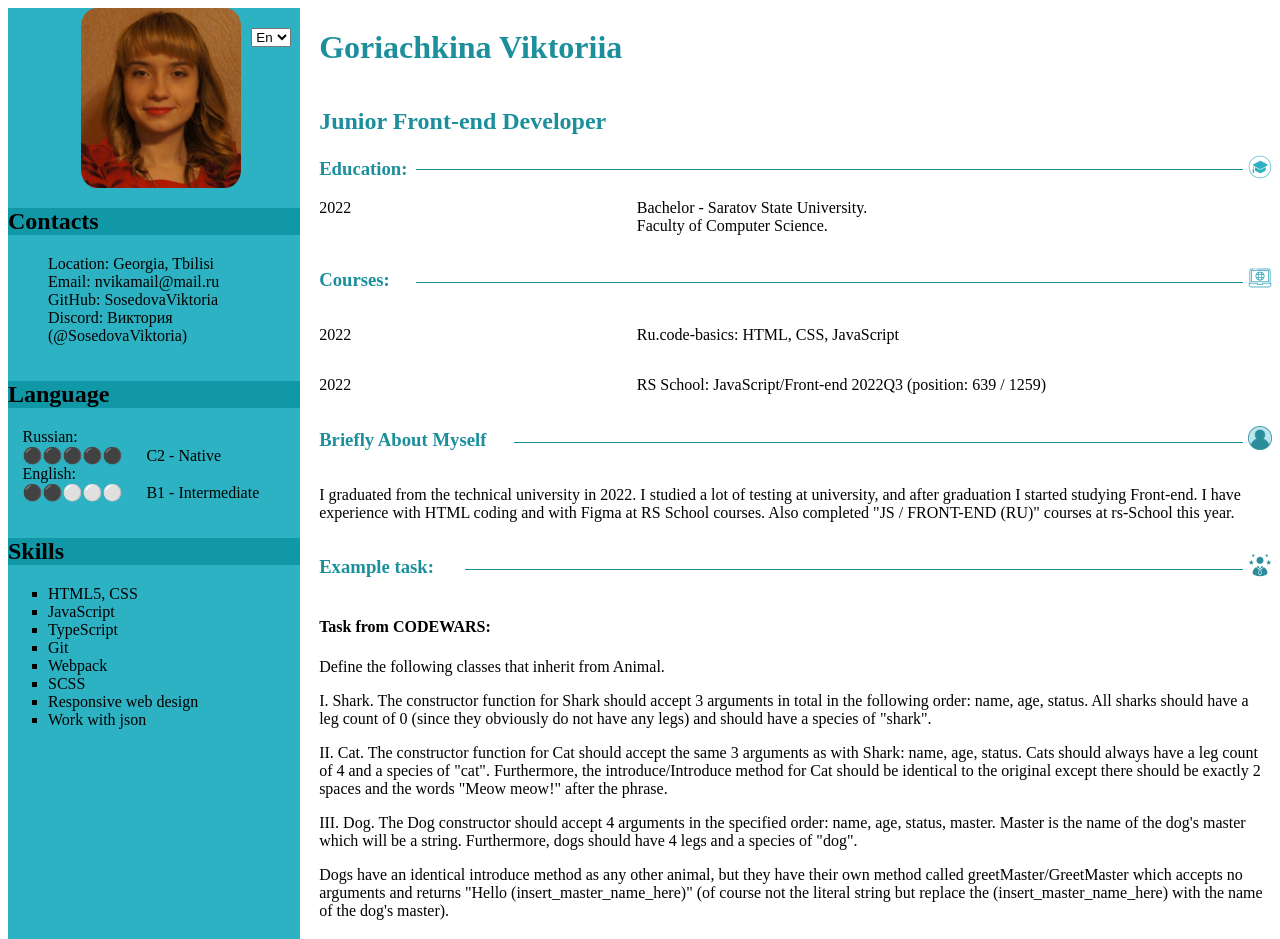
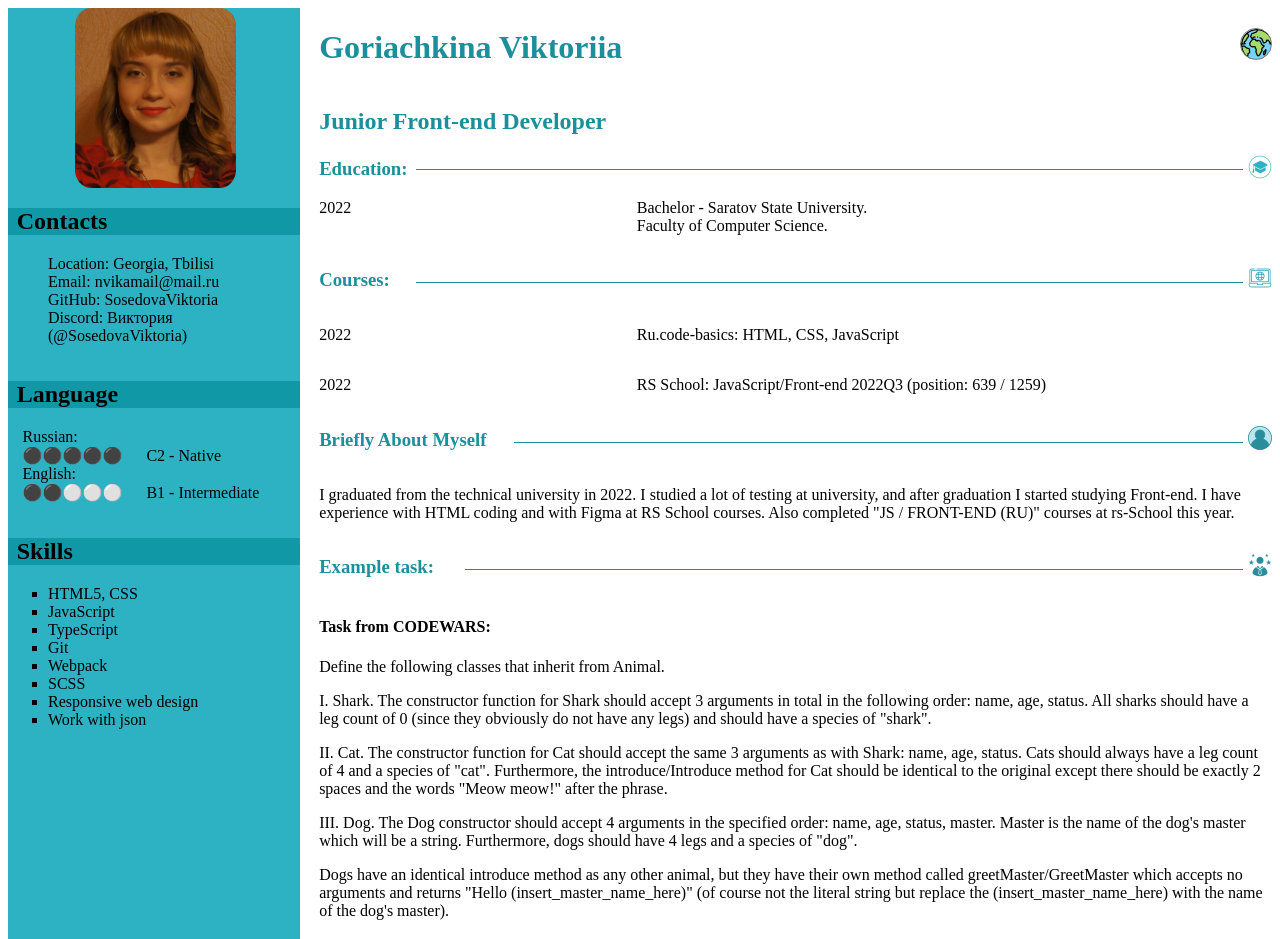
Before and after one commit to SosedovaViktoria/rsschool-cv, a plain HTML site: page index.html in a window 1280 px wide. Shown: the top 939 px of the page. Drawn offline with nearby package versions, Linux system fonts and the light colour scheme; files whose address does not match are found by name.

Commit message:
fix: updated icon for multilang

```diff
--- a/index.html
+++ b/index.html
@@ -14,13 +14,14 @@
 <body>
   <div class="mainContent">
     <div class="summary">
-      <div class="header">
-        <img id="myFaceImg" src="./image.jpg" alt="My photo">
+      <img id="myFaceImg" src="./image.jpg" alt="My photo">
+      <!-- <div class="header">
+
         <select id="changeLang">
           <option value="en" selected>En</option>
           <option value="ru">Ru</option>
         </select>
-      </div>
+      </div> -->
       <section id="Contacts" class="Contacts">
         <h2 class="sabheader contact">Contacts</h2>
         <ul>
@@ -55,7 +56,14 @@
       </section>
     </div>
     <div class="detailedInformation">
-      <h1 class="indent name">Goriachkina Viktoriia</h1>
+      <div class="nameHeader">
+        <h1 class="indent name">Goriachkina Viktoriia</h1>
+        <select id="changeLang">
+          <option style="display:none" disabled selected value></option>
+          <option value="en">En</option>
+          <option value="ru">Ru</option>
+        </select>
+      </div>
       <h2 class="indent career">Junior Front-end Developer</h2>
       <div class="blockForHeading indent">
         <h3 class="titleEducation"> Education:</h3>
--- a/script.js
+++ b/script.js
@@ -98,7 +98,7 @@ const langChange = {
   },
   "p4": {
     "en": "III. Dog. The Dog constructor should accept 4 arguments in the specified order: name, age, status, master. Master is the name of the dog's master which will be a string. Furthermore, dogs should have 4 legs and a species of 'dog'.",
-    "ru": "III. Dog. Конструктор Dog должен принимать 4 аргумента в указанном порядке: имя, возраст, статус, хозяин. Хозяин — это имя хозяина собаки, которое будет строкой. Кроме того, у собаки должно быть 4 ноги и порода собаки."
+    "ru": "III. Dog. Конструктор Dog должен принимать 4 аргумента в указанном порядке: имя, возраст, статус, master. Master — это имя хозяина собаки, которое будет строкой. Кроме того, у собаки должно быть 4 ноги и порода собаки."
   },
   "p5": {
     "en": "Dogs have an identical introduce method as any other animal, but they have their own method called greetMaster/GreetMaster which accepts no arguments and returns 'Hello (insert_master_name_here)' (of course not the literal string but replace the (insert_master_name_here) with the name of the dog's master).",
@@ -109,13 +109,18 @@ const langChange = {
     "ru": "Код:"
   },
 }
+
+const allLang = ['en', 'ru'];
+
 const selectLang = document.querySelector('select');
-const allLang = ['en', 'ru'];
 selectLang.addEventListener('change', changeUrlLanguage);
 
 function changeUrlLanguage() {
   let lang = selectLang.value;
   window.location.href = `${window.location.pathname}#${lang}`;
+
+  document.getElementById("changeLang").selectedIndex = -1;
+
   window.location.reload();
 }
 
@@ -129,7 +134,7 @@ function changeLang() {
     return;
   }
 
-  selectLang.value = hash;
+  // selectLang.value = hash;
   document.title = `${langChange['tittle'][hash]}`;
 
   for (let key in langChange) {
@@ -145,6 +150,6 @@ function changeLang() {
 
     }
   }
+}
 
-}
 changeLang();
--- a/style.css
+++ b/style.css
@@ -17,20 +17,44 @@ a {
     display: flex;
     flex-direction: column;
 }
-.header {
+
+.nameHeader {
     display: flex;
-    align-items: flex-start;
+    flex-direction: row;
+    justify-content: space-between;
 }
+
+select {
+    -webkit-appearance: none;
+    -moz-appearance: none;
+    appearance: none;
+}
+
+select::-ms-expand {
+    display: none;
+}
+
+option::selected {
+    display: none;
+}
+
 #changeLang {
+    width: 32px;
+    height: 32px;
+    background-image: url(./planet-earth.png);
+    border-radius: 20px;
     margin-top: 20px;
     margin-left: 10px;
 }
+
 .sabheader {
+    padding-left: 3%;
     background-color: rgb(17 152 167);
 }
 
 #myFaceImg {
-    margin-left: 25%;
+    margin-left: 23%;
+    margin-right: 23%;
     width: 55%;
     border-radius: 10%;
 }
```
Also changed, not shown: planet-earth.png (added).
